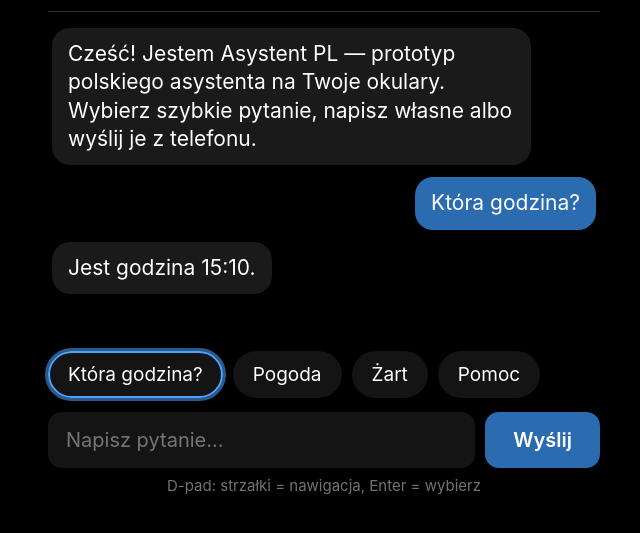
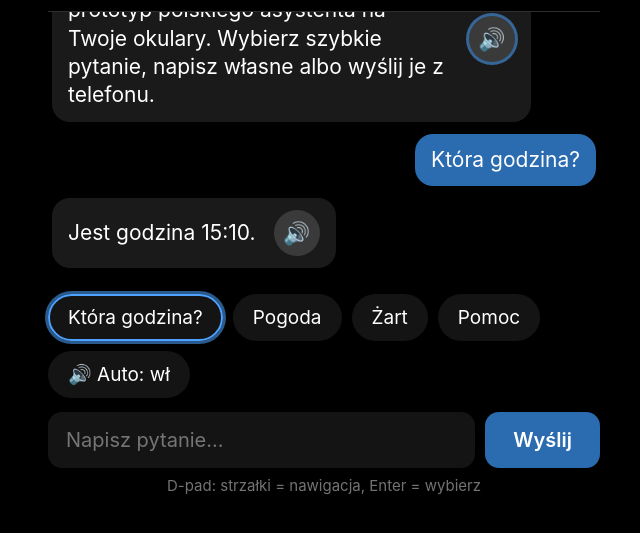
Before and after one commit to raedwulf112-coder/glasses-pl-assistant, a website: page index.html in a window 1280 px wide. Both pictures are taken after a click on the button "Która godzina?". Shown: the part 81-614 px from the top of the page, without its empty margins (316-956 px from the left). Drawn offline with Linux system fonts and the light colour scheme; no server answers.

Commit message:
Add files via upload

```diff
--- a/index.html
+++ b/index.html
@@ -63,6 +63,12 @@
     padding: 18px; font-size: 22px; font-weight: 700; color: #fff; cursor: pointer;
   }
   #phoneStatus { font-size: 18px; color: rgba(255,255,255,.75); min-height: 28px; text-align: center; }
+  .speakBtn {
+    background: rgba(255,255,255,.14); border: none; border-radius: 50%;
+    width: 46px; height: 46px; font-size: 22px; cursor: pointer;
+    margin-left: 10px; flex: none;
+  }
+  .msg.bot { display: flex; align-items: center; justify-content: space-between; gap: 8px; }
   /* D-pad focus: wyraźny, widoczny pierścień */
   .focusable:focus, .focusable.focused {
     outline: none; border-color: #4da3ff !important;
@@ -88,6 +94,7 @@
     <button class="chip focusable" data-q="Jaka będzie pogoda?">Pogoda</button>
     <button class="chip focusable" data-q="Opowiedz żart">Żart</button>
     <button class="chip focusable" data-q="Pomoc">Pomoc</button>
+    <button class="chip focusable" id="autoSpeakChip">🔊 Auto: wł</button>
   </div>
 
   <div id="inputRow">
@@ -152,12 +159,52 @@ function initGlassesMode() {
 const messagesEl = document.getElementById("messages");
 const inputEl = document.getElementById("textInput");
 
-function addMsg(text, who) {
+/* --- Mowa (TTS): odtwarzanie odpowiedzi przez głośnik okularów ---
+   Platforma deklaruje obsługę "speak text aloud", więc używamy
+   standardowego Web Speech API (speechSynthesis, głos pl-PL). */
+let plVoice = null;
+const TTS_OK = "speechSynthesis" in window;
+function pickVoice() {
+  try {
+    const vs = speechSynthesis.getVoices() || [];
+    plVoice = vs.find(v => v.lang && v.lang.toLowerCase().indexOf("pl") === 0) || null;
+  } catch (e) { plVoice = null; }
+}
+if (TTS_OK) {
+  pickVoice();
+  speechSynthesis.onvoiceschanged = pickVoice;
+}
+function speak(text) {
+  if (!TTS_OK) return false;
+  try {
+    speechSynthesis.cancel();
+    const u = new SpeechSynthesisUtterance(text);
+    u.lang = "pl-PL";
+    if (plVoice) u.voice = plVoice;
+    speechSynthesis.speak(u);
+    return true;
+  } catch (e) { return false; }
+}
+let autoSpeak = true;
+
+function addMsg(text, who, speakable) {
   const div = document.createElement("div");
   div.className = "msg " + who;
-  div.textContent = text;
+  const span = document.createElement("span");
+  span.textContent = text;
+  div.appendChild(span);
+  if (who === "bot" && speakable && TTS_OK) {
+    const b = document.createElement("button");
+    b.className = "speakBtn focusable";
+    b.textContent = "🔊";
+    b.setAttribute("aria-label", "Odsłuchaj odpowiedź");
+    b.addEventListener("click", (ev) => { ev.stopPropagation(); speak(span.textContent); });
+    div.appendChild(b);
+  }
   messagesEl.appendChild(div);
   messagesEl.scrollTop = messagesEl.scrollHeight;
+  refreshFocusables();
+  return div;
 }
 
 /* --- Pogoda: darmowe API Open-Meteo (bez klucza), CORS włączone --- */
@@ -256,13 +303,16 @@ async function send(text) {
   if (!q) return;
   addMsg(q, "user");
   inputEl.value = "";
-  addMsg("…", "bot");
-  const typing = messagesEl.lastChild;
+  const typing = addMsg("…", "bot");
+  let answer;
   try {
-    typing.textContent = await getAnswer(q);
+    answer = await getAnswer(q);
   } catch (e) {
-    typing.textContent = "Błąd połączenia z serwerem.";
+    answer = "Błąd połączenia z serwerem.";
   }
+  typing.remove();
+  addMsg(answer, "bot", true);
+  if (autoSpeak) speak(answer);
   messagesEl.scrollTop = messagesEl.scrollHeight;
 }
 
@@ -272,9 +322,14 @@ document.querySelectorAll(".chip").forEach(ch =>
   ch.addEventListener("click", () => send(ch.dataset.q)));
 
 /* --- Nawigacja D-pad: strzałki + Enter --- */
-const focusables = Array.from(document.querySelectorAll(".focusable"));
+let focusables = [];
 let fi = 0;
+function refreshFocusables() {
+  focusables = Array.from(document.querySelectorAll(".focusable"));
+  if (fi >= focusables.length) fi = 0;
+}
 function setFocus(i) {
+  if (!focusables.length) return;
   focusables.forEach(el => el.classList.remove("focused"));
   fi = (i + focusables.length) % focusables.length;
   focusables[fi].classList.add("focused");
@@ -298,8 +353,28 @@ async function pollPhone() {
 }
 setInterval(pollPhone, 3000);
 
+/* Przełącznik auto-odtwarzania nowych odpowiedzi */
+const autoChip = document.getElementById("autoSpeakChip");
+function renderAutoChip() {
+  autoChip.textContent = "🔊 Auto: " + (autoSpeak ? "wł" : "wył");
+  autoChip.style.opacity = autoSpeak ? "1" : ".55";
+}
+if (autoChip) {
+  if (!TTS_OK) {
+    autoChip.style.display = "none";
+  } else {
+    autoChip.addEventListener("click", () => {
+      autoSpeak = !autoSpeak;
+      if (!autoSpeak && TTS_OK) speechSynthesis.cancel();
+      renderAutoChip();
+    });
+    renderAutoChip();
+  }
+}
+
 /* Powitanie */
-addMsg("Cześć! Jestem Asystent PL — prototyp polskiego asystenta na Twoje okulary. Wybierz szybkie pytanie, napisz własne albo wyślij je z telefonu.", "bot");
+addMsg("Cześć! Jestem Asystent PL — prototyp polskiego asystenta na Twoje okulary. Wybierz szybkie pytanie, napisz własne albo wyślij je z telefonu.", "bot", true);
+refreshFocusables();
 setFocus(0);
 } // initGlassesMode
 </script>
```
